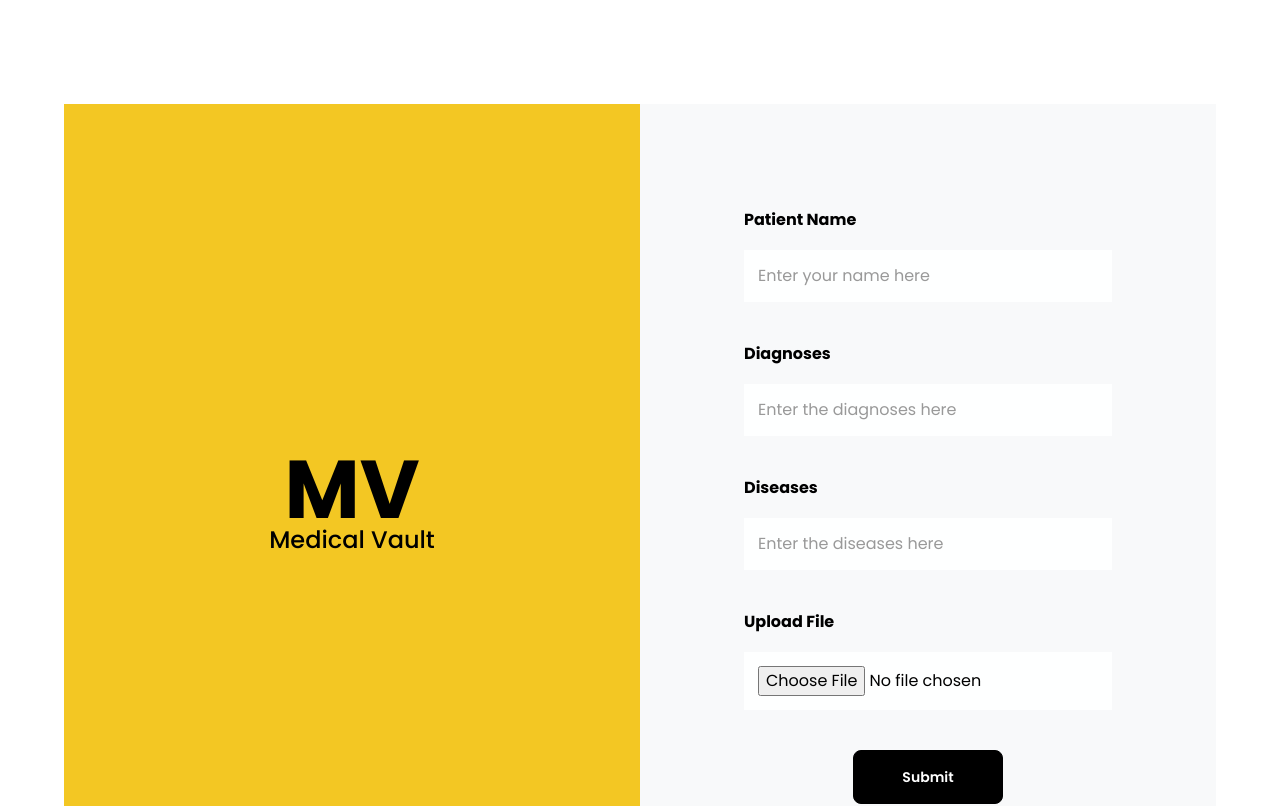
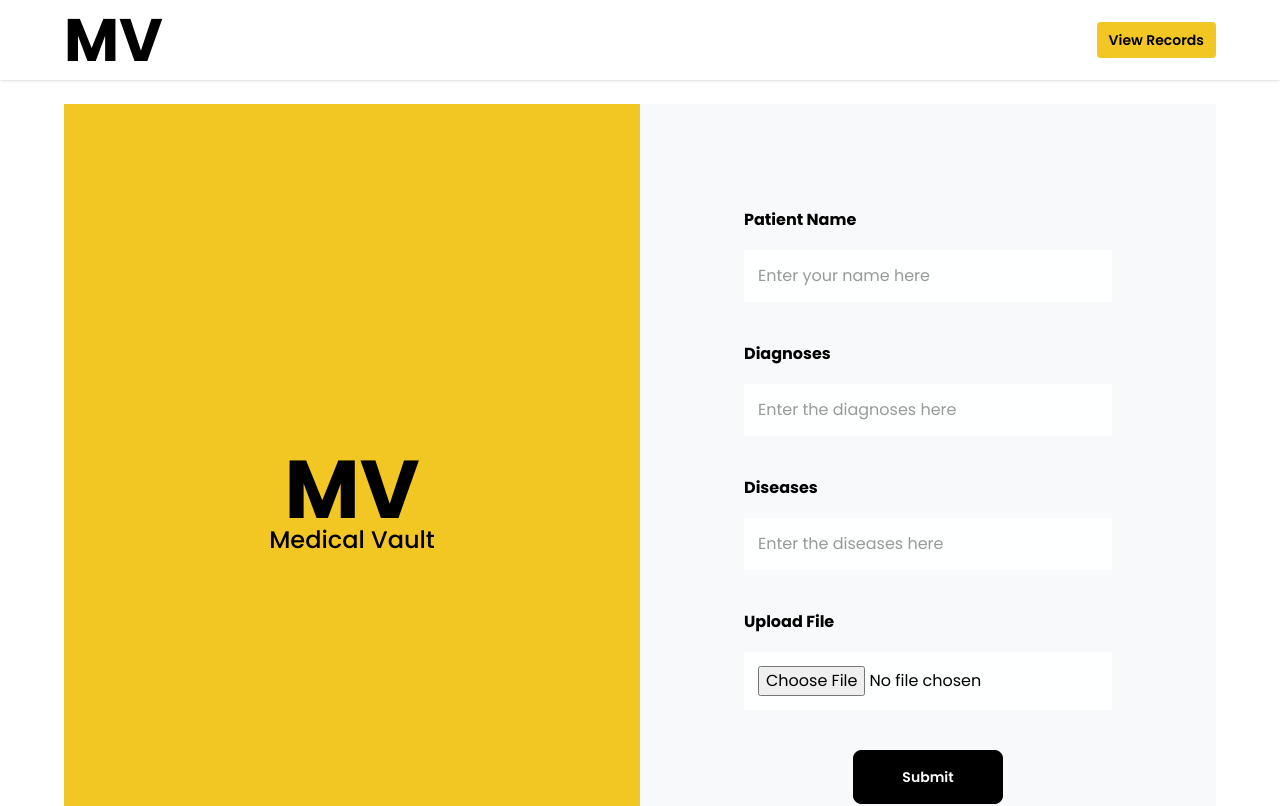
Before and after one commit to bolajiscott/medvault, a React (Vite) app: page / in a window 1280 px wide. Shown: the top 806 px of the page. Built offline with nearby package versions, Linux system fonts and the light colour scheme.

Commit message:
Update Landing.jsx

```diff
--- a/src/pages/Landing/Landing.jsx
+++ b/src/pages/Landing/Landing.jsx
@@ -1,8 +1,9 @@
-import { Footer, SignUp } from "../../components";
+import { Navbar, Footer, SignUp } from "../../components";
 
 const Landing = () => {
   return (
     <>
+      <Navbar />
       <SignUp />
       <Footer />
     </>
```
